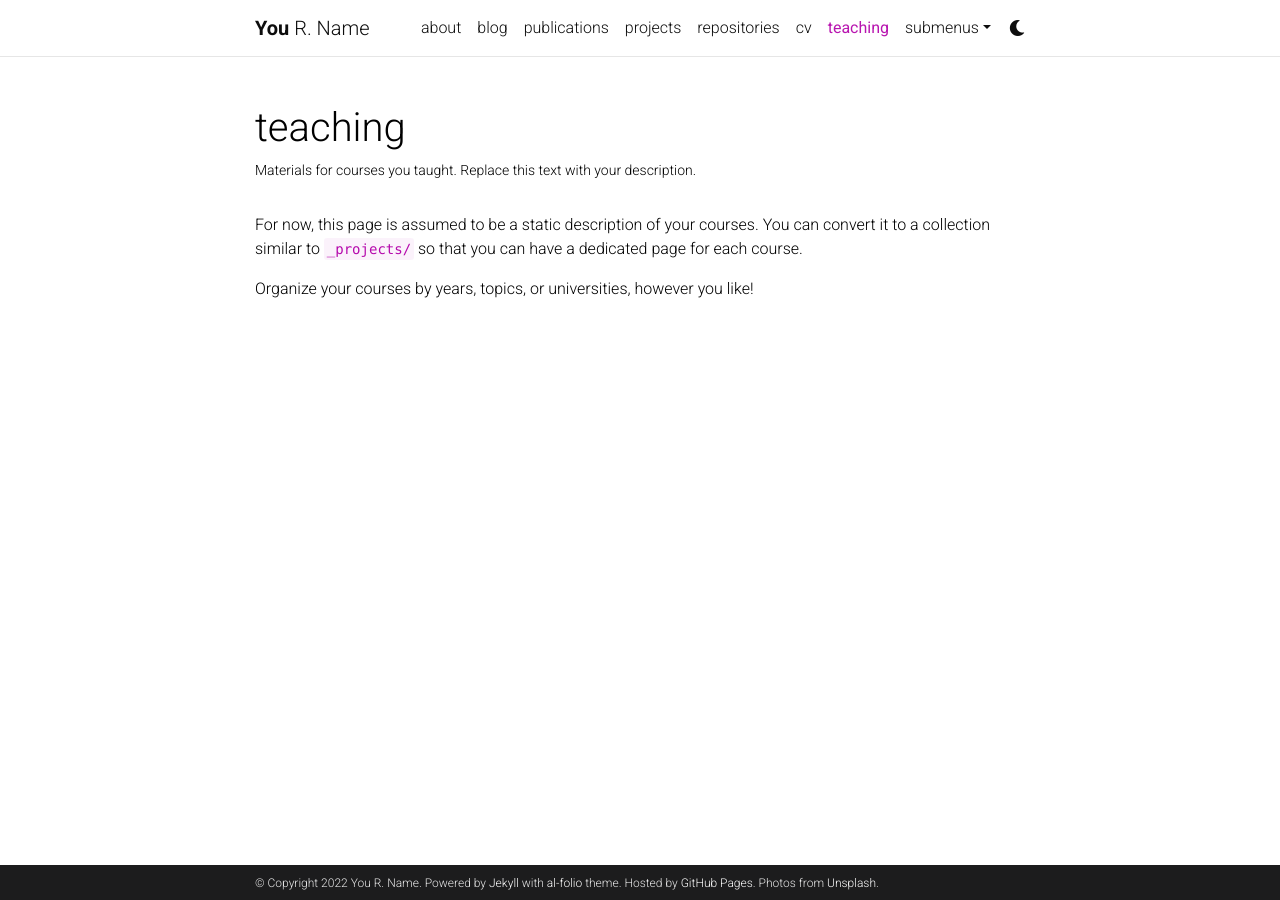
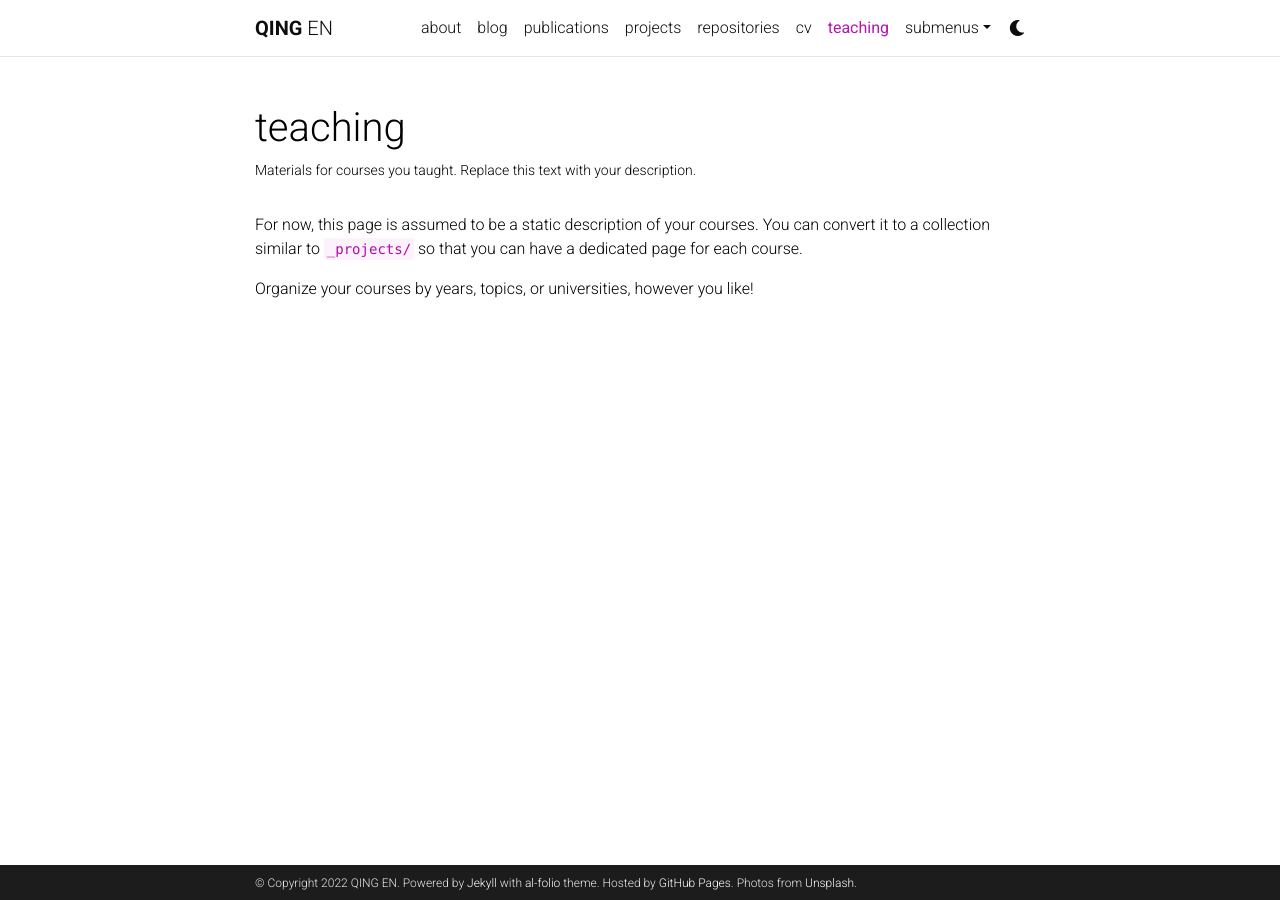
Before and after one commit to CJEQ/CJEQ.github.io, a Jekyll site: the page built from _pages/teaching.md, in a window 1280 px wide. Built offline with Jekyll 4.4.1, drawn with Linux system fonts in a browser that asks for light colours; comment, search, counter and statistics services are not loaded; a style sheet for code colours, icons or effects is not loaded.

Commit message:
Update _config.yml

```diff
--- a/_config.yml
+++ b/_config.yml
@@ -3,10 +3,10 @@
 # -----------------------------------------------------------------------------
 
 title: blank # the website title (if blank, full name will be used instead)
-first_name: You
-middle_name: R.
-last_name: Name
-email: you@example.com
+first_name: QING
+middle_name:
+last_name: EN
+email: 626enqing@gmail.com
 description: > # the ">" symbol means to ignore newlines until "footer_text:"
   A simple, whitespace theme for academics. Based on [*folio](https://github.com/bogoli/-folio) design.
 footer_text: >
@@ -33,7 +33,7 @@ highlight_theme_dark: native    # https://github.com/jwarby/jekyll-pygments-them
 
 # repo color theme
 repo_theme_light: default       # https://github.com/anuraghazra/github-readme-stats/blob/master/themes/README.md
-repo_theme_dark: default           # https://github.com/anuraghazra/github-readme-stats/blob/master/themes/README.md
+#repo_theme_dark: default           # https://github.com/anuraghazra/github-readme-stats/blob/master/themes/README.md
 
 # -----------------------------------------------------------------------------
 # RSS Feed
```
